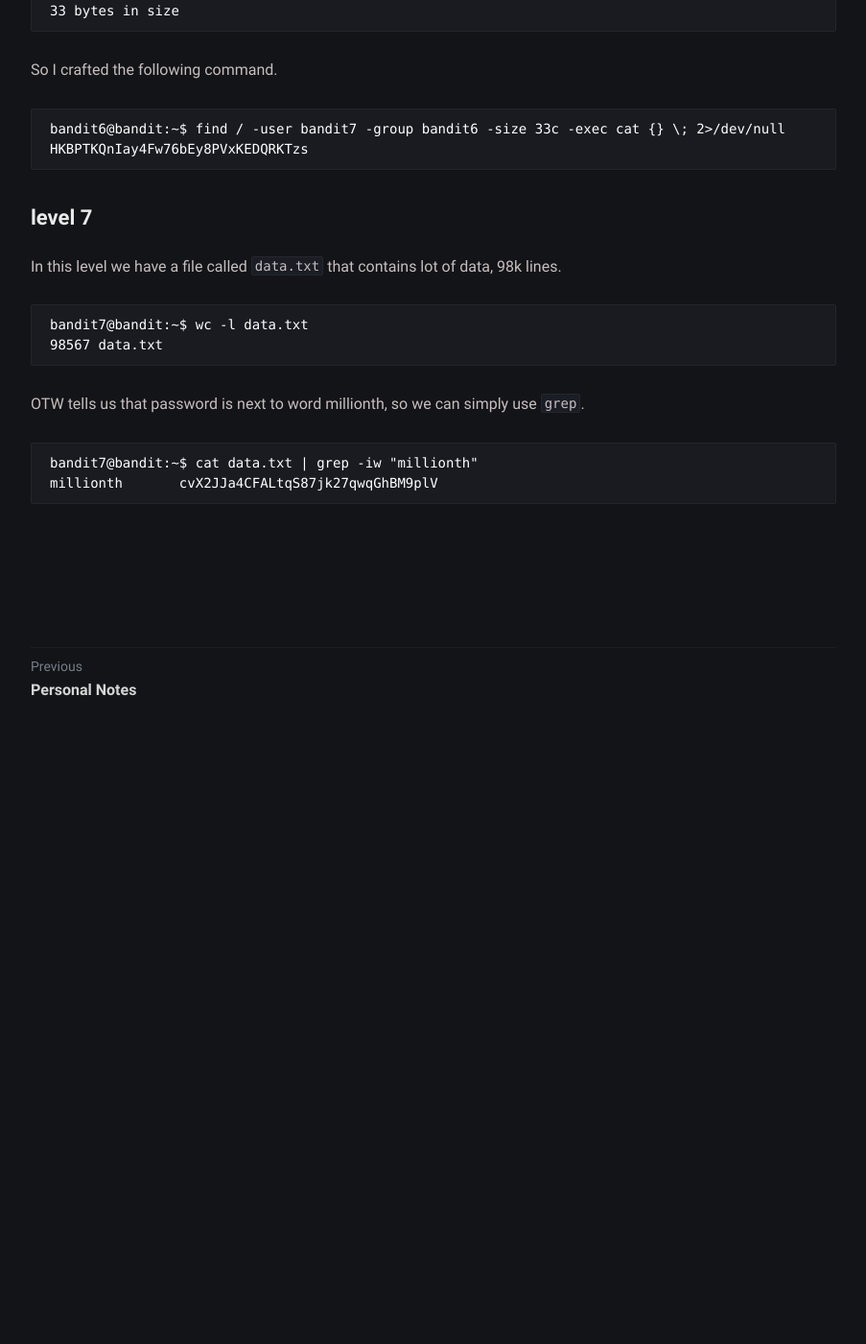
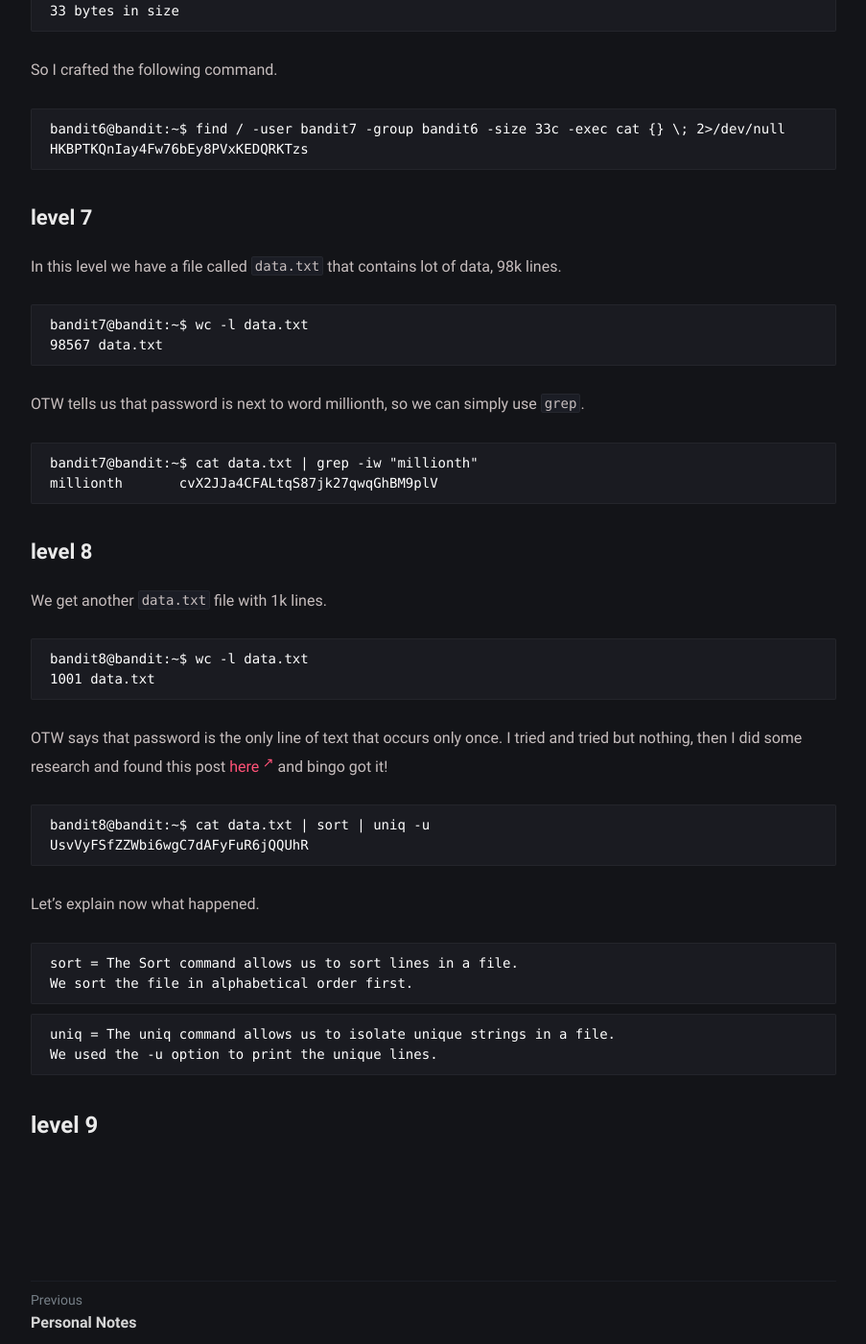
Before and after one commit to sh3llm4g1ck/sh3llm4g1ck.github.io, a Jekyll site: the page built from _posts/overthewire-bandit/2022-03-10-overthewire-bandit.md, in a window 1280 px wide and 1400 px high, scrolled down 4356 px. Shown: the whole window at 96% size, without its empty margins (188-1091 px from the left). Built offline with Jekyll 4.4.1, drawn with Linux system fonts in a browser that asks for light colours; before the commit the page ends 5096 px from its top, so only the background shows below that.

Commit message:
Update 2022-03-10-overthewire-bandit.md

````diff
--- a/_posts/overthewire-bandit/2022-03-10-overthewire-bandit.md
+++ b/_posts/overthewire-bandit/2022-03-10-overthewire-bandit.md
@@ -210,3 +210,33 @@ OTW tells us that password is next to word millionth, so we can simply use `grep
 bandit7@bandit:~$ cat data.txt | grep -iw "millionth"
 millionth	cvX2JJa4CFALtqS87jk27qwqGhBM9plV
 ```
+
+## level 8
+
+We get another `data.txt` file with 1k lines.
+
+```
+bandit8@bandit:~$ wc -l data.txt
+1001 data.txt
+```
+
+OTW says that password is the only line of text that occurs only once. I tried and tried but nothing, then I did some research and found this post [here](https://unix.stackexchange.com/questions/188473/searching-for-terms-that-occur-exactly-once-in-a-set-of-files){:target="_blank"} and bingo got it!
+
+```
+bandit8@bandit:~$ cat data.txt | sort | uniq -u
+UsvVyFSfZZWbi6wgC7dAFyFuR6jQQUhR
+```
+
+Let's explain now what happened.
+
+```
+sort = The Sort command allows us to sort lines in a file.
+We sort the file in alphabetical order first.
+```
+
+```
+uniq = The uniq command allows us to isolate unique strings in a file.
+We used the -u option to print the unique lines.
+```
+
+# level 9
````
